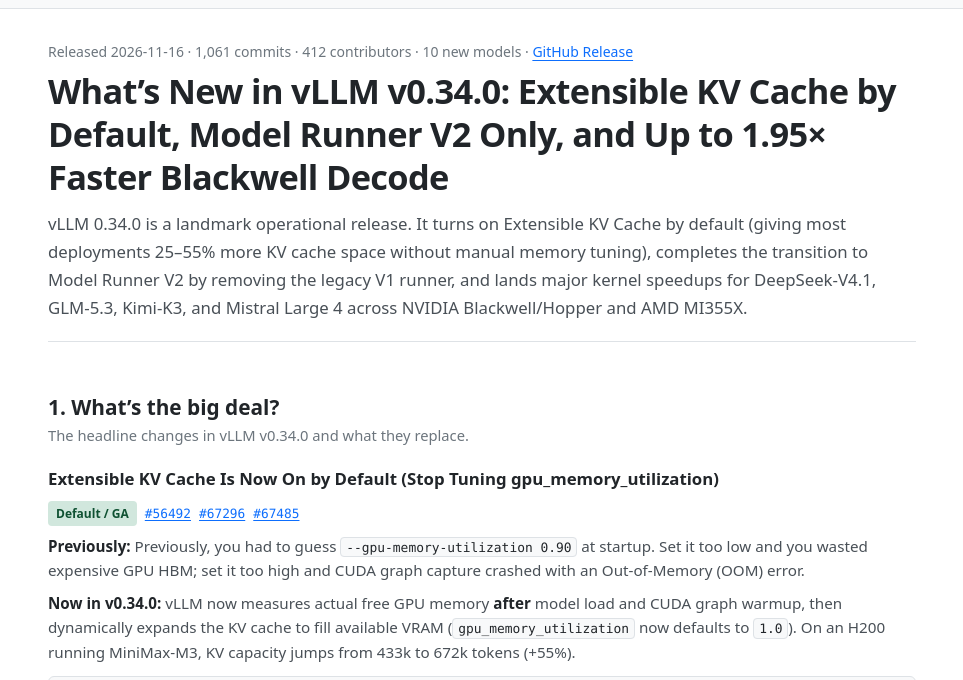
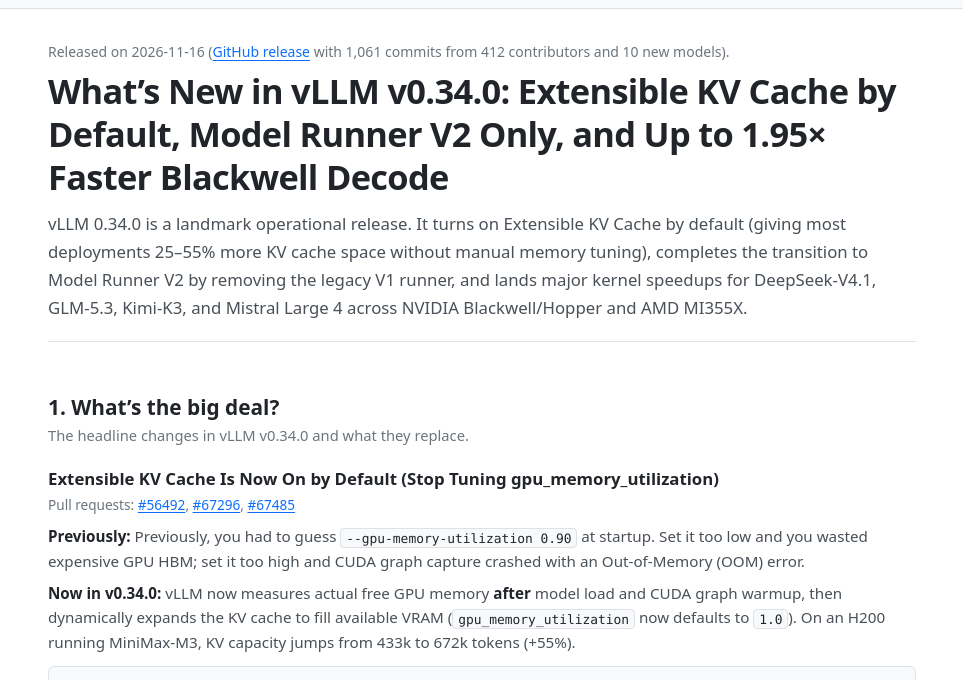
Before and after one commit to johnsonshi/vllm-release-translator, a plain HTML site: page site/index.html in a window 1280 px wide. Shown: the part 45-725 px from the top of the page, without its empty margins (158-1121 px from the left). Drawn offline with Linux system fonts and the light colour scheme.

Commit message:
Use flush-left layout, sentence byline without middle dots, and remove bottom pager/double rule
Co-authored-by: Copilot App <223556219+Copilot@users.noreply.github.com>

```diff
--- a/site/index.html
+++ b/site/index.html
@@ -293,10 +293,7 @@
       padding: 0.42rem 0.85rem;
       font-size: 0.85rem;
       cursor: pointer;
-      display: flex;
-      justify-content: space-between;
-      align-items: baseline;
-      gap: 0.75rem;
+      display: block;
       font-variant-numeric: tabular-nums;
     }
     .dropdown-item:hover {
@@ -393,48 +390,17 @@
       border-top: 1px solid var(--bs-border-color);
     }
 
-    .feature-header {
-      display: flex;
-      align-items: baseline;
-      justify-content: space-between;
-      gap: 0.75rem;
-      flex-wrap: wrap;
-      margin-bottom: 0.5rem;
-    }
-
     .feature-title {
       font-size: 1.05rem;
       font-weight: 700;
-      margin: 0;
+      margin: 0 0 0.35rem 0;
     }
 
-    .feature-meta {
-      font-family: var(--bs-font-monospace);
-      font-size: 0.8rem;
+    .feature-prs {
+      font-size: 0.85rem;
+      color: var(--bs-muted-color);
+      margin: 0 0 0.5rem 0;
       font-variant-numeric: tabular-nums;
-      display: inline-flex;
-      align-items: baseline;
-      gap: 0.5rem;
-    }
-
-    .badge {
-      font-family: var(--bs-font-sans-serif);
-      font-size: 0.75rem;
-      font-weight: 600;
-      padding: 0.18rem 0.5rem;
-      border-radius: 0.25rem;
-    }
-    .badge-success {
-      background-color: var(--bs-success-bg);
-      color: var(--bs-success-text);
-    }
-    .badge-warning {
-      background-color: var(--bs-warning-bg);
-      color: var(--bs-warning-text);
-    }
-    .badge-primary {
-      background-color: var(--bs-primary-subtle);
-      color: var(--bs-primary-text);
     }
 
     .feature-p {
@@ -724,8 +690,7 @@
               aria-current="${state.version === r.version ? 'true' : 'false'}"
               onclick="selectVersion('${escapeHtml(r.version)}')"
             >
-              <span translate="no">${escapeHtml(r.version)}${i === 0 ? ' (Latest)' : (r.version === 'v0.1.0' ? ' (Initial)' : '')}</span>
-              <span class="dropdown-date">${escapeHtml(r.date)}</span>
+              <span translate="no">${escapeHtml(r.version)}</span> <span class="dropdown-date">(${escapeHtml(r.date)}${i === 0 ? ', latest' : (r.version === 'v0.1.0' ? ', initial' : '')})</span>
             </button>
           </li>
         `).join('')}
@@ -734,15 +699,13 @@
 
     function renderReleaseView(releases, rel) {
       const fp = rel.five_parts;
-      const idx = releases.findIndex(r => r.version === rel.version);
-      const newerRel = idx > 0 ? releases[idx - 1] : null;
-      const olderRel = idx >= 0 && idx < releases.length - 1 ? releases[idx + 1] : null;
+      const ghTag = rel.version === 'v0.33.0' ? 'v0.33.0rc3' : rel.version;
 
       return `
         <article>
           <header class="page-header">
             <div class="page-meta">
-              Released ${escapeHtml(rel.date)} &middot; ${escapeHtml(rel.stats)} &middot; <a href="https://github.com/vllm-project/vllm/releases/tag/${escapeHtml(rel.version === 'v0.33.0' ? 'v0.33.0rc3' : rel.version)}" target="_blank" rel="noopener">GitHub Release</a>
+              Released on ${escapeHtml(rel.date)} (<a href="https://github.com/vllm-project/vllm/releases/tag/${escapeHtml(ghTag)}" target="_blank" rel="noopener">GitHub release</a> with ${escapeHtml(rel.stats)}).
             </div>
             <h1 class="page-title">What’s New in vLLM ${escapeHtml(rel.version)}: ${escapeHtml(rel.headline)}</h1>
             <p class="lead">${formatProse(rel.executive_summary)}</p>
@@ -753,25 +716,15 @@
             <p class="section-subtitle">The headline changes in vLLM ${escapeHtml(rel.version)} and what they replace.</p>
 
             <div>
-              ${fp.big_deal.map(item => {
-                const badgeClass = item.status_tone === 'amber'
-                  ? 'badge-warning'
-                  : (item.status_tone === 'cyan' ? 'badge-primary' : 'badge-success');
-                return `
+              ${fp.big_deal.map(item => `
                 <div class="feature-item">
-                    <div class="feature-header">
                   <h3 class="feature-title">${escapeHtml(item.title)}</h3>
-                      <div class="feature-meta">
-                        <span class="badge ${badgeClass}">${escapeHtml(item.status)}</span>
-                        ${(item.prs || []).map(p => formatRefLink(p)).join(' ')}
-                      </div>
-                    </div>
+                  ${(item.prs && item.prs.length) ? `<p class="feature-prs">Pull requests: ${item.prs.map(p => formatRefLink(p)).join(', ')}</p>` : ''}
                   <p class="feature-p"><strong>Previously:</strong> ${formatProse(item.before)}</p>
                   <p class="feature-p"><strong>Now in ${escapeHtml(rel.version)}:</strong> ${formatProse(item.now)}</p>
                   ${item.config_snippet ? `<pre class="code-box"><code translate="no">${escapeHtml(item.config_snippet)}</code></pre>` : ''}
                 </div>
-                `;
-              }).join('')}
+              `).join('')}
             </div>
           </section>
 
@@ -879,15 +832,6 @@
               </table>
             </div>
           </section>
-
-          <nav class="pager-bar" aria-label="Previous and next release">
-            <div>
-              ${olderRel ? `<button type="button" class="btn-pager" onclick="selectVersion('${escapeHtml(olderRel.version)}')">&larr; Older: ${escapeHtml(olderRel.version)} (${escapeHtml(olderRel.date)})</button>` : ''}
-            </div>
-            <div>
-              ${newerRel ? `<button type="button" class="btn-pager" onclick="selectVersion('${escapeHtml(newerRel.version)}')">Newer: ${escapeHtml(newerRel.version)} (${escapeHtml(newerRel.date)}) &rarr;</button>` : ''}
-            </div>
-          </nav>
         </article>
       `;
     }
```
Also changed, not shown: site/publication_data.js, 1 other file. Lines whose indentation alone changed are shown as unchanged.
